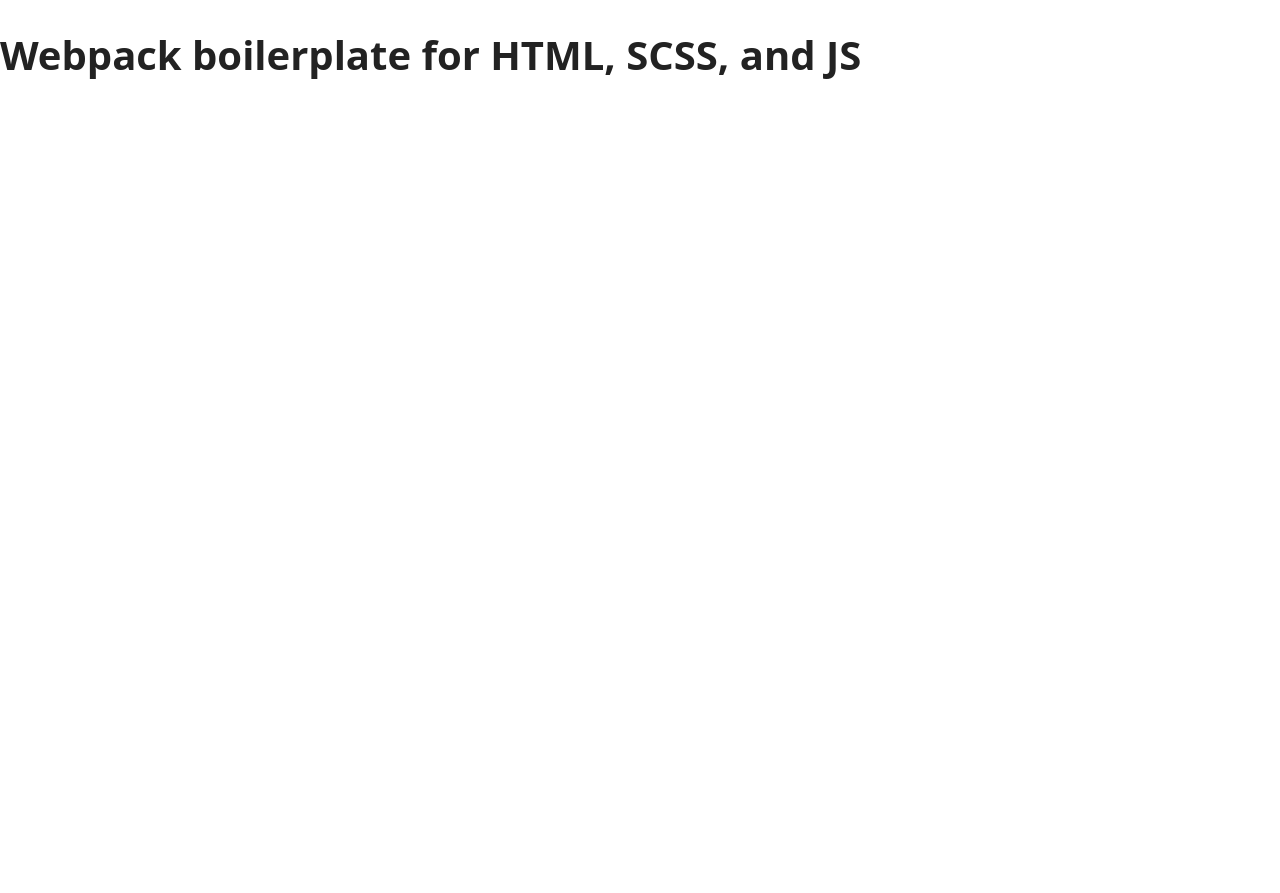
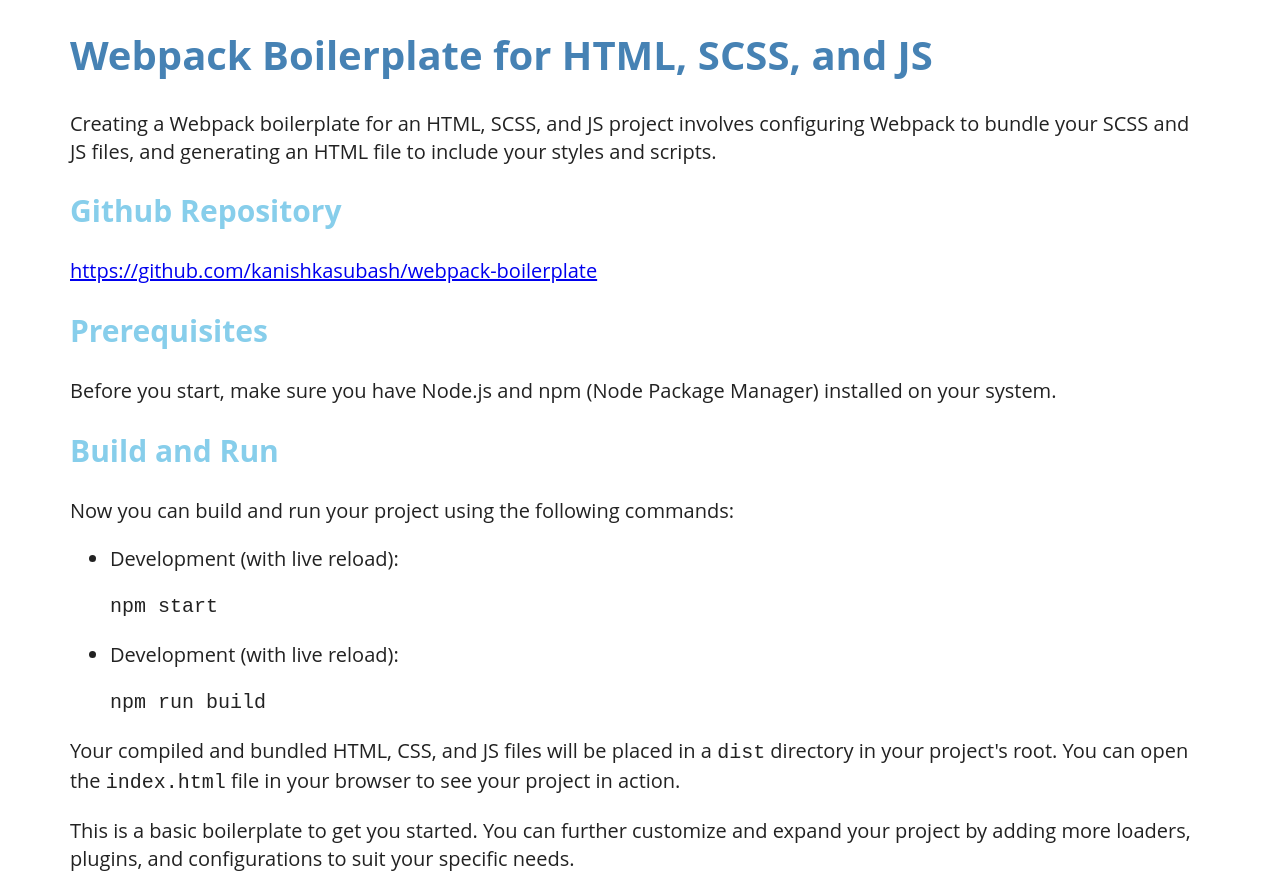
Before and after one commit to kanishkasubash/webpack-boilerplate, a website built with webpack: page index.html in a window 1280 px wide. Before the commit the page ends 800 px from the top, so only its background shows below. Built offline with nearby package versions, Linux system fonts and the light colour scheme; some packages are replaced by stand-ins of ours.

Commit message:
modified:   index.html 	modified:   postcss.config.js 	modified:   src/styles/pages/_home.scss 	modified:   webpack.config.js

```diff
--- a/index.html
+++ b/index.html
@@ -1,5 +1,6 @@
 <!DOCTYPE html>
 <html lang="en">
+
 <head>
     <meta charset="UTF-8">
     <meta http-equiv="X-UA-Compatible" content="ie=edge">
@@ -7,7 +8,32 @@
     <meta name="viewport" content="width=device-width, initial-scale=1.0">
     <title>Webpack Boilerplate for HTML, SCSS, and JS</title>
 </head>
+
 <body>
-    <h1>Webpack boilerplate for HTML, SCSS, and JS</h1>
+    <div class="container">
+        <h1>Webpack Boilerplate for HTML, SCSS, and JS</h1>
+        <p>Creating a Webpack boilerplate for an HTML, SCSS, and JS project involves configuring Webpack to bundle your
+            SCSS and JS files, and generating an HTML file to include your styles and scripts.</p>
+        <h2>Github Repository</h2>
+        <p><a href="https://github.com/kanishkasubash/webpack-boilerplate" target="_blank" rel="noopener noreferrer">https://github.com/kanishkasubash/webpack-boilerplate</a></p>
+        <h2>Prerequisites</h2>
+        <p>Before you start, make sure you have Node.js and npm (Node Package Manager) installed on your system.</p>
+        <h2>Build and Run</h2>
+        <p>Now you can build and run your project using the following commands:</p>
+        <ul>
+            <li> Development (with live reload):
+                <pre>npm start</pre>
+            </li>
+            <li> Development (with live reload):
+                <pre>npm run build</pre>
+            </li>
+        </ul>
+        <p>Your compiled and bundled HTML, CSS, and JS files will be placed in a <code>dist</code> directory in your
+            project's root. You can open the <code>index.html</code> file in your browser to see your project in action.
+        </p>
+        <p>This is a basic boilerplate to get you started. You can further customize and expand your project by adding
+            more loaders, plugins, and configurations to suit your specific needs.</p>
+    </div>
 </body>
+
 </html>
--- a/postcss.config.js
+++ b/postcss.config.js
@@ -3,7 +3,7 @@
         'postcss-preset-env': {
             stage: 3, // Use only stable CSS features
             autoprefixer: {
-                overrideBrowserslist: 'last 2 versions', // Specify the target browsers
+                overrideBrowserslist: 'last 2 versions',
             },
         },
     },
--- a/src/styles/pages/_home.scss
+++ b/src/styles/pages/_home.scss
@@ -1,3 +1,10 @@
 // -----------------------------------------------------------------------------
 // This file contains styles that are specific to the home page.
 // -----------------------------------------------------------------------------
+h1 {
+    color: steelblue;
+}
+
+h2 {
+    color: skyblue;
+}
--- a/webpack.config.js
+++ b/webpack.config.js
@@ -16,7 +16,12 @@
         rules: [
             {
                 test: /\.s?css$/i, // Match CSS, SCSS files
-                use: ['style-loader', 'css-loader', 'postcss-loader', 'sass-loader'], // Use for CSS file per JS file which contains CSS
+                use: [
+                    'style-loader',
+                    'css-loader',
+                    'postcss-loader',
+                    'sass-loader'
+                ], // Use for CSS file per JS file which contains CSS
             },
             {
                 test: /\.js$/, // Match .js files
@@ -53,6 +58,7 @@
         },
         port: 3000, // Port for development server
         open: true, // Open in web browser
+        watchFiles: ["./*.html", "src/**/*.html"],
         hot: true, // Enable webpack's Hot Module Replacement feature
         compress: true,
         historyApiFallback: true,
```
Also changed, not shown: 1 other file.
